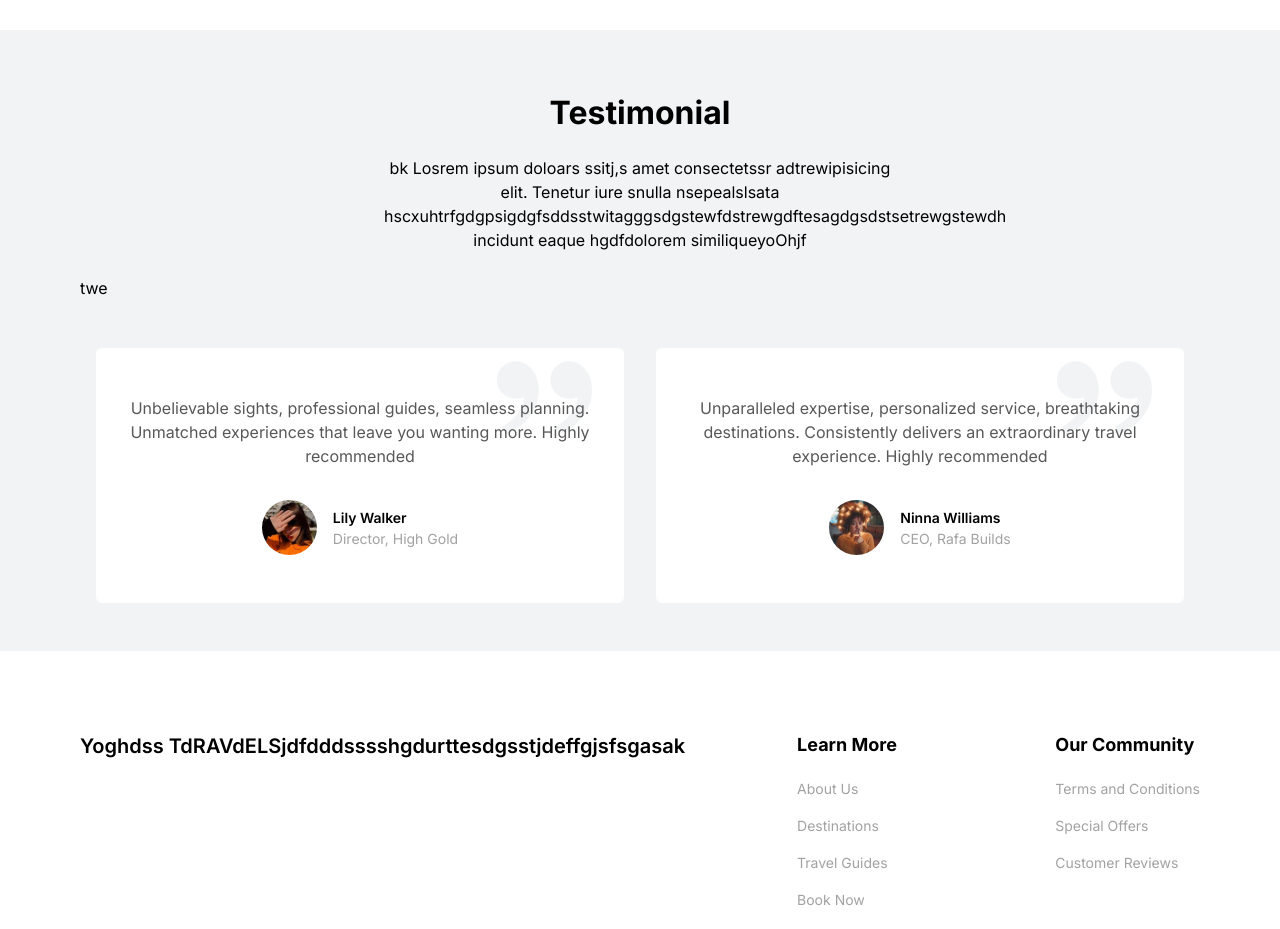
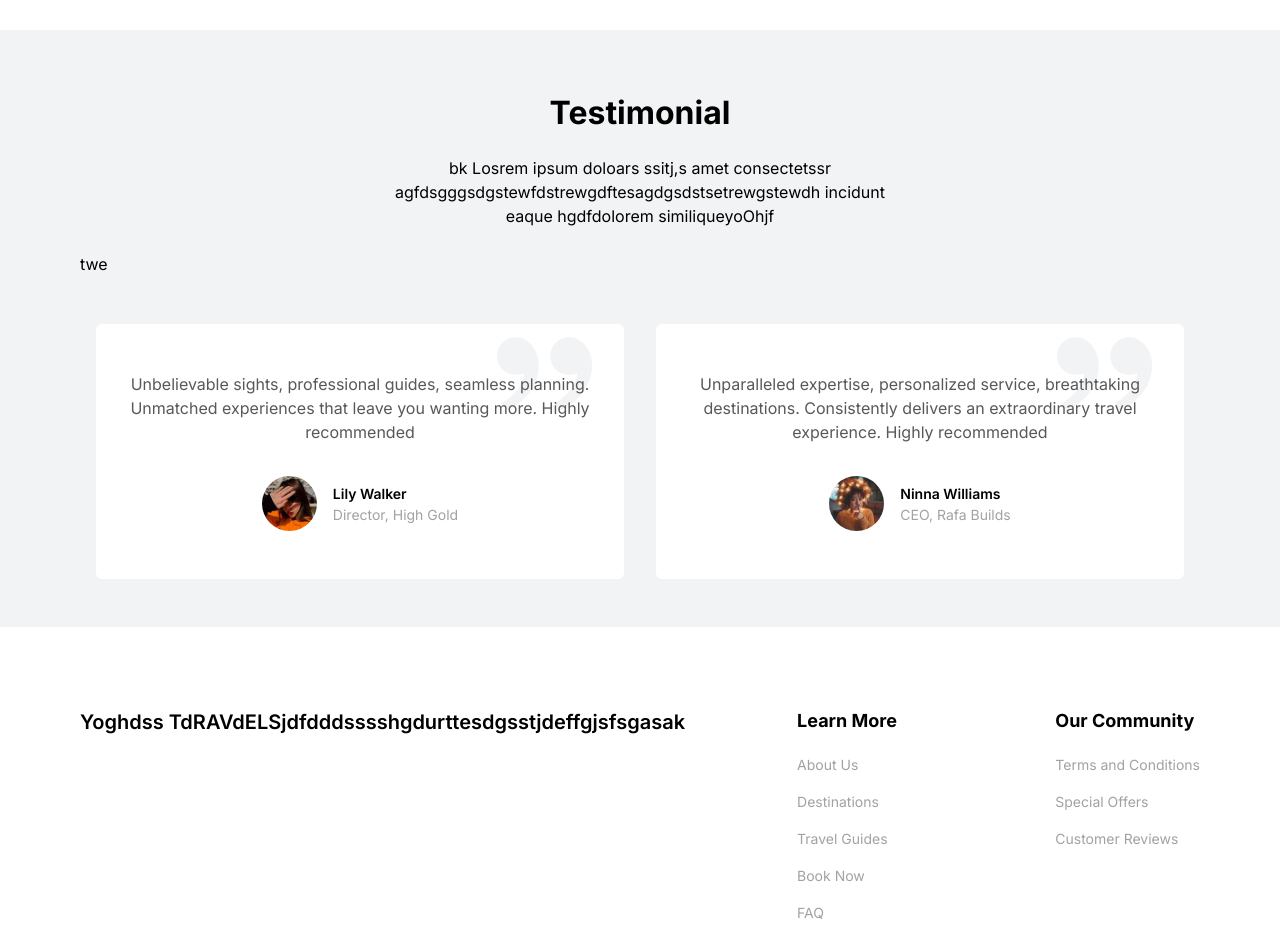
Before and after one commit to Mdshoaib77/TravelTour-Nextjs, a Next.js app: page / in a window 1280 px wide. Shown: the part 4440-5369 px from the top of the page. Built offline with nearby package versions, Linux system fonts and the light colour scheme.

Commit message:
Update Testimonial.tsx

```diff
--- a/components/Testimonial.tsx
+++ b/components/Testimonial.tsx
@@ -31,8 +31,7 @@ const Testimonial = () => {
     <section className="padding-container max-container pt-16 bg-slate-10 relative">
       <h3 className="bold-32 text-center">Testimonial</h3>
       <p className="text-center max-w-lg m-auto text-gray-30gds py-6">
-       bk Losrem ipsum doloars ssitj,s amet consectetssr adtrewipisicing elit. Tenetur iure
-        snulla nsepealslsata hscxuhtrfgdgpsigdgfsddsstwitagggsdgstewfdstrewgdftesagdgsdstsetrewgstewdh incidunt eaque hgdfdolorem similiqueyoOhjf
+       bk Losrem ipsum doloars ssitj,s amet consectetssr agfdsgggsdgstewfdstrewgdftesagdgsdstsetrewgstewdh incidunt eaque hgdfdolorem similiqueyoOhjf
       </p>twe
       <Slider {...settings}>
         {TESTIMONIAL.map((testimonial) => (
```
